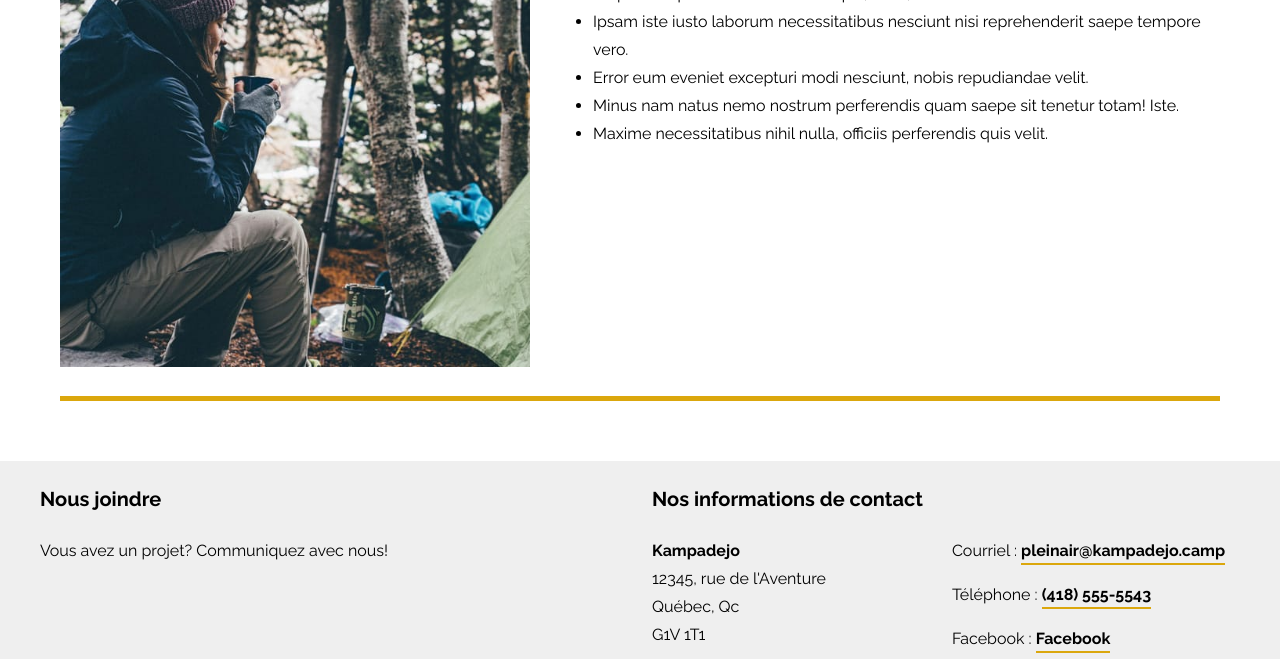
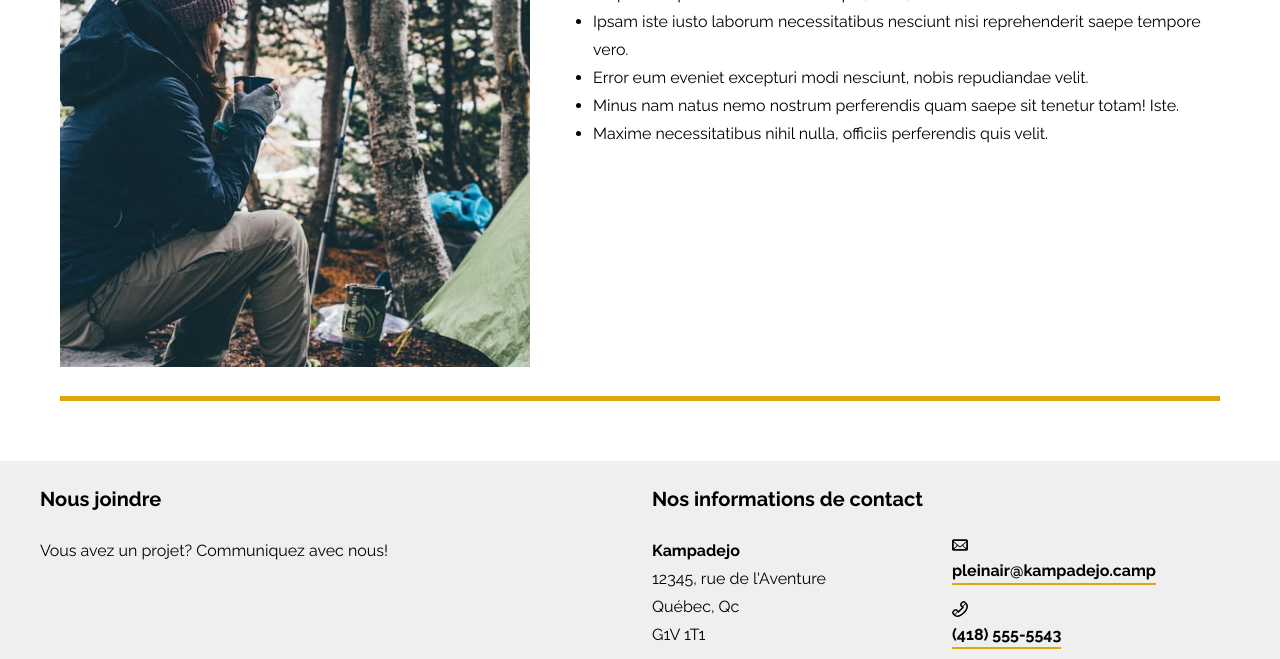
Before and after one commit to bouthilletteariane/tp4-kampadejo, a plain HTML site: page index.html in a window 1280 px wide. Shown: the part 3539-4198 px from the top of the page. Drawn offline with Linux system fonts and the light colour scheme; a web font is replaced by a local one.

Commit message:
html et css terminé

```diff
--- a/assets/css/_menu.css
+++ b/assets/css/_menu.css
@@ -18,7 +18,7 @@
 .nav__control {
     background-color: rgba(145, 0, 145, 0);
     border: none;
-    padding: 10px;
+    padding: 20px;
     min-width: 40px;
     color:white;
 }
@@ -60,10 +60,15 @@
     width: 1em;
     height: 1em;
     /* compléter pour afficher l’icône X */
-}
+    background-image: url("../images/ico-fermer.svg");
+    background-size: contain;
+    background-repeat: no-repeat;
+    }
+
 
 .nav--closed .nav__control:before {
     /* compléter pour afficher l’icône Hamburger */
+    background-image: url("../images/ico-menu.svg");
 }
 
 /* Liste du menu */
--- a/assets/css/style.css
+++ b/assets/css/style.css
@@ -1,7 +1,7 @@
 @charset "UTF-8";
 
 /**
- * @author Prénom Nom courriel
+ * @Ariane Bouthillette  courriel
  *
  * TABLE DES MATIÈRES
  * Normalize
@@ -44,6 +44,11 @@
 
 /* Règles générales */
 
+:root {
+    --color-text: #fff;
+    --color-Y: #dba70d;
+    --color-G: rgba(255, 255, 255, 0.25);
+}
 * {
     outline-color: #dba70d;
 }
--- a/index.html
+++ b/index.html
@@ -167,19 +167,22 @@
                         <ul>
                             <li>
                                 <span>
-                                    <span class="">Courriel :</span>
+                                    <span class="screen-reader-only">Courriel :</span>
+                                    <span class="icone icone--courriel"></span>
                                 </span>
                                 <a href="mailto:pleinair@kampadejo.camp">pleinair@kampadejo.camp</a>
                             </li>
                             <li>
                                 <span>
-                                    <span class="">Téléphone :</span>
+                                    <span class="screen-reader-only">Téléphone :</span>
+                                    <span class="icone icone--telephone"></span>
                                 </span>
                                 <a href="tel:+14185555543">(418) 555-5543</a>
                             </li>
                             <li>
                                 <span>
-                                    <span class="">Facebook :</span>
+                                    <span class="screen-reader-only">Facebook :</span>
+                                    <span class="icone icone--facebook"></span>
                                 </span>
                                 <a href="http://www.facebook.com" target="_blank">Facebook</a>
                             </li>
```
Also changed, not shown: 1 other file.
